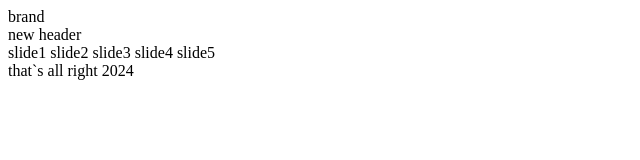
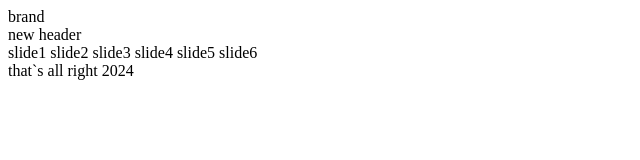
Before and after one commit to AKIHI021/git-github, a website: page index.html in a window 1280 px wide. Shown: the full height of the page, 0-640 px from the left. Drawn offline with Linux system fonts and the light colour scheme.

Commit message:
slide6 added

```diff
--- a/index.html
+++ b/index.html
@@ -18,6 +18,7 @@
         slide3
         slide4
         slide5
+        slide6
     </div>
     <footer>
     that`s all right 2024
```
